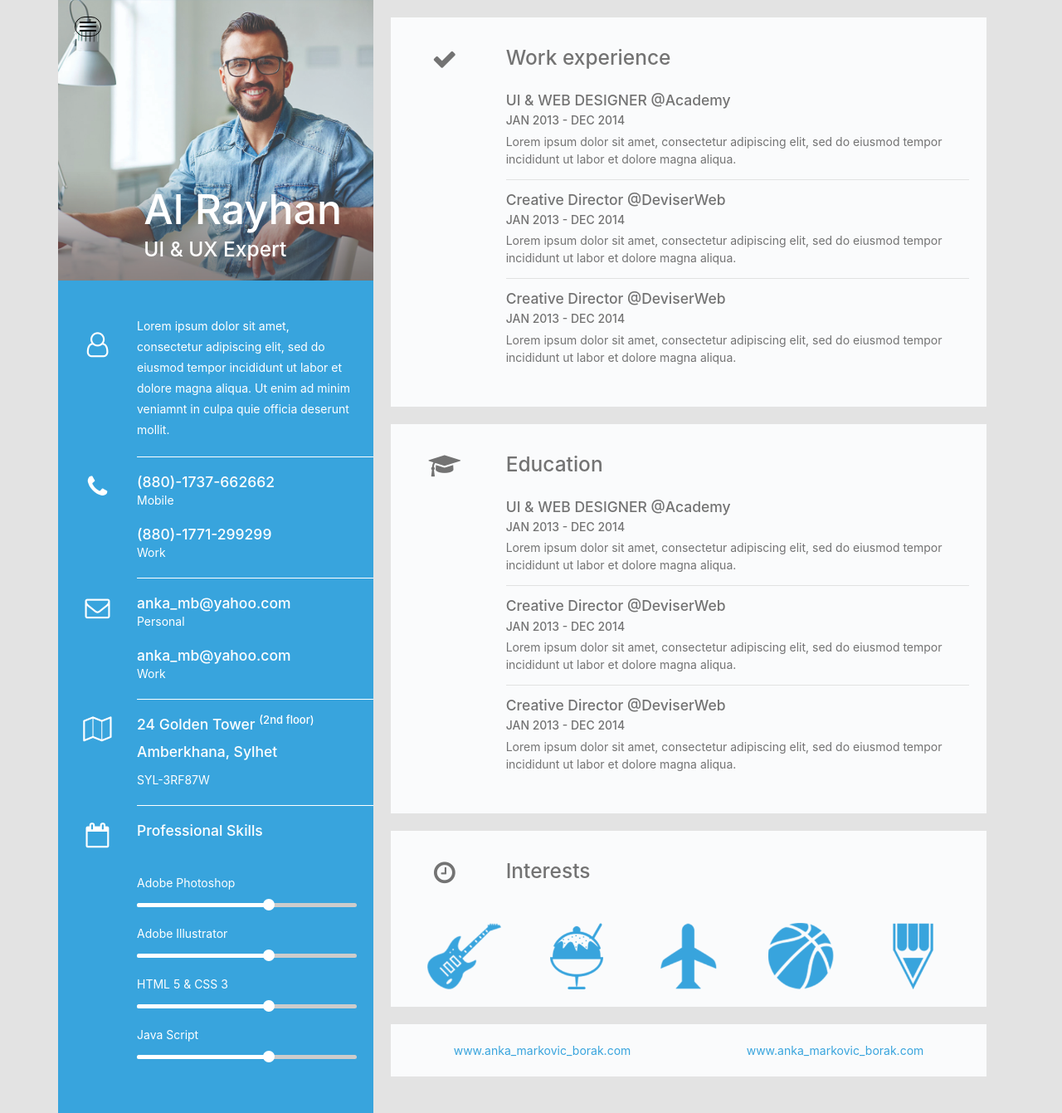
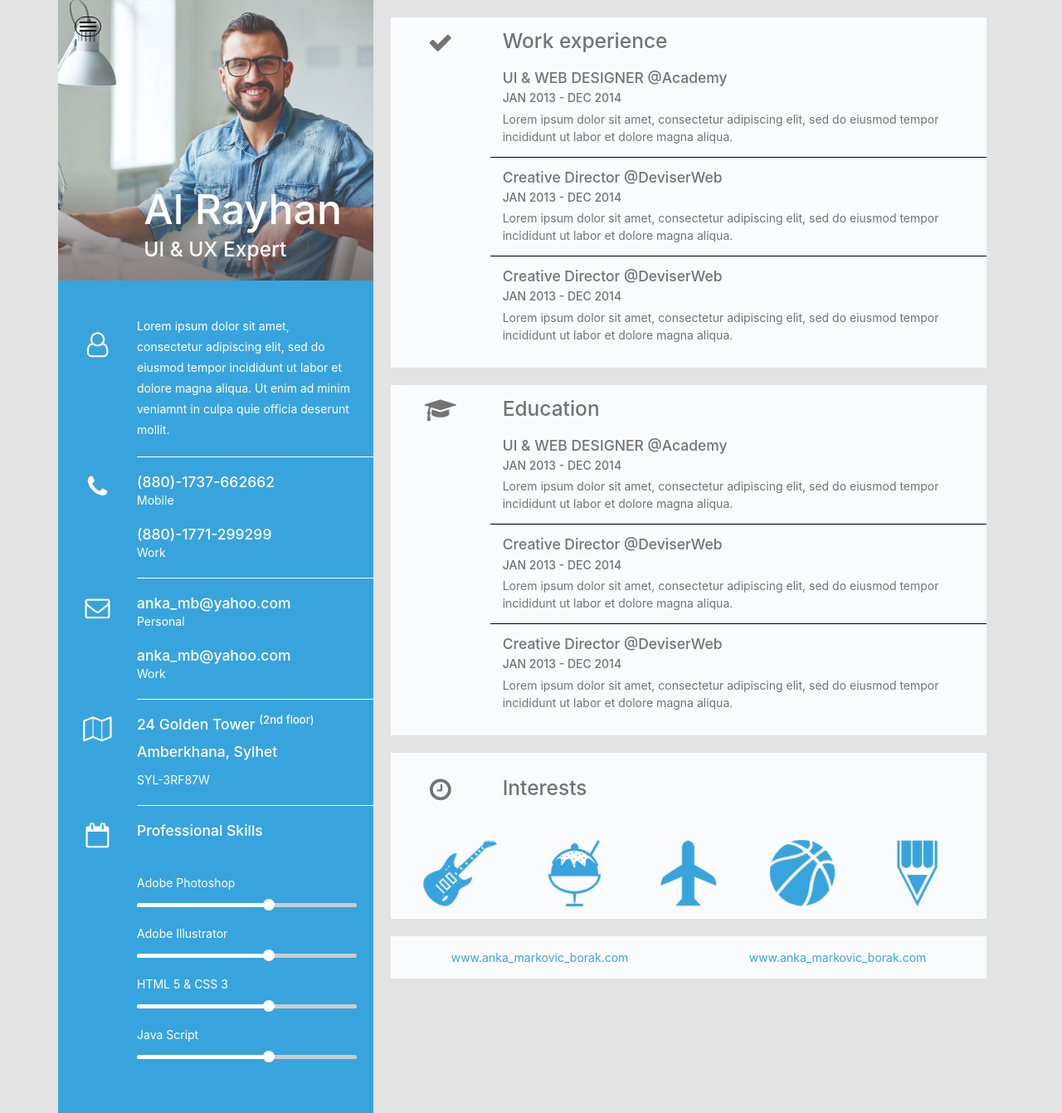
Before and after one commit to anka987/portfolio, a plain HTML site: page index.html in a window 1280 px wide. Shown: the top 1341 px of the page at 83% size. Drawn offline with Linux system fonts and the light colour scheme.

Commit message:
Sredjivanje strana

```diff
--- a/css/responsive.css
+++ b/css/responsive.css
@@ -1,6 +1,6 @@
 @media(min-width:400px){
 
-     .picture .name h1{
+    .picture .name h1{
         font-size: 50px;
     }
 
@@ -12,8 +12,9 @@
         font-size: 70px;
     }
 
-    .social{
-        padding: 20px;
+    .interests img{
+        margin: auto;
+        max-height: 60px;
     }
 
     .comments img{
--- a/css/style.css
+++ b/css/style.css
@@ -12,7 +12,7 @@ img{
 
 /****MENU*****/
 
-.menu{
+.vertical{
     position: relative;
 }
 
@@ -53,7 +53,7 @@ img{
     display: none;
 }
 
-.menu1{
+.menu{
     position: fixed;
     left: -120%;
     top: 0;
@@ -61,7 +61,7 @@ img{
     transition: 1s ease;
 }
 
-.menu1.active{
+.menu.active{
     left: 0px;
 }
 
@@ -72,7 +72,7 @@ img{
     min-width: 200px;
 }
 
-.menu1 .side-menu a{
+.menu .side-menu a{
     display: block;
     color: #fff;
     font-size: 20px;
@@ -168,8 +168,8 @@ img{
 }
 
 .info .email span a{
-   text-decoration: none;
-   color: #fff;
+    text-decoration: none;
+    color: #fff;
 }
 
 
@@ -213,13 +213,28 @@ img{
 /*****EXPERIENCE******/
 
 
+.experience{
+    color: #737373;
+    padding: 15px;
+}
+
+.experience .work .col-10{
+    border-bottom: 1px solid #000;
+}
+
+.experience .work:last-of-type .col-10{
+    border-bottom: none;
+}
+
+.experience .work h5{
+    padding-top: 14px;
+}
+
 
 
 /******WORK-TITLE***************/
 
-.experience{
-    color: #737373;
-}
+
 
 .work-title .fa{
     font-size: 30px;
@@ -238,6 +253,19 @@ img{
 
 .education{
     color: #737373;
+    padding: 15px;
+}
+
+.education .work h5{
+    padding-top: 14px;
+}
+
+.education .work .col-10{
+    border-bottom: 1px solid #000;
+}
+
+.education .work:last-of-type .col-10{
+    border-bottom: none;
 }
 
 
@@ -245,6 +273,7 @@ img{
 
 .interests{
     color: #737373;
+    padding: 15px;
 }
 
 .interests .fa{
@@ -253,13 +282,13 @@ img{
 
 .interests img{
     margin: auto;
-    max-height: 60px;
+    max-height: 40px;
 }
 
 /************SOCIAL***********************/
 
 .social{
-    padding: 10px;
+    padding: 15px;
 }
 
 .social a{
--- a/index.html
+++ b/index.html
@@ -29,7 +29,8 @@
     </head>
 
     <body style="background-color: #e3e3e3">
-        <nav class="menu1">
+        <!--VERTICAL MENU START-->
+        <nav class="menu">
             <ul class="side-menu list-unstyled">
                 <li>
                     <a href="#">Naslovna</a>
@@ -45,13 +46,14 @@
         <div class="menu-overlay">
 
         </div>
+        <!--VERTICAL MENU END-->
+
         <div class="container">
-
             <!--MAIN START-->
             <main>
                 <!--DIV CLASS="ROW" START-->
                 <div class="row">
-                    <div class="col-lg-5 col-xl-4 pr-0 pl-0 mb-4 mb-lg-0 menu">
+                    <div class="col-lg-5 col-xl-4 pr-0 pl-0 mb-4 mb-lg-0 vertical"> <!--klasa vertical je za vertikalni meni-->
 
                         <div class="toggle-menu">
                             <span></span>
@@ -180,29 +182,29 @@
                     </div>
 
                     <div class="col-lg-7 col-xl-8  p-0 p-lg-3 p-xl-4">
+
                         <!--SECTION EXPERIENCE START-->
-                        <section class="experience p-4 mb-4"  style="background-color: #fafbfc">
-                            <article class="work-title mb-4 pt-3">
+                        <section class="experience mb-4"  style="background-color: #fafbfc">
+                            <article class="work-title">
                                 <div class="row">
                                     <div class="col-2 text-center">
                                         <span class="fa fa-check"></span>
                                     </div>
                                     <div class="col-10">
-                                        <h3>Work experience</h3>
+                                        <h3 class="mb-4">Work experience</h3>
                                     </div>
                                 </div>
                             </article>
                             <article class="work">
                                 <div class="row d-flex justify-content-end">
                                     <div class="col-10">
-                                        <h5>UI & WEB DESIGNER @Academy</h5>
+                                        <h5 class="pt-0">UI & WEB DESIGNER @Academy</h5>
                                         <h6>JAN 2013 - DEC 2014</h6>
                                         <p>
                                             Lorem ipsum dolor sit amet, consectetur adipiscing elit,
                                             sed do eiusmod tempor incididunt ut labor et dolore magna
                                             aliqua.
                                         </p>
-                                        <hr>
                                     </div>
                                 </div>
                             </article>
@@ -216,13 +218,12 @@
                                             sed do eiusmod tempor incididunt ut labor et dolore magna
                                             aliqua.
                                         </p>
-                                        <hr>
                                     </div>
                                 </div>
                             </article>
                             <article class="work">
                                 <div class="row d-flex justify-content-end">
-                                    <div class="col-10 mb-3">
+                                    <div class="col-10">
                                         <h5>Creative Director @DeviserWeb</h5>
                                         <h6>JAN 2013 - DEC 2014</h6>
                                         <p>
@@ -236,28 +237,27 @@
                         </section><!--SECTION EXPERIENCE END-->
 
                         <!--SECTION EDUCATION START-->
-                        <section class="education p-4 mb-3 mb-4"  style="background-color: #fafbfc">
-                            <article class="work-title mb-4 pt-3">
+                        <section class="education mb-4"  style="background-color: #fafbfc">
+                            <article class="work-title">
                                 <div class="row">
                                     <div class="col-2 text-center">
                                         <span class="fa fa-graduation-cap"></span>
                                     </div>
                                     <div class="col-10">
-                                        <h3>Education</h3>
+                                        <h3 class="mb-4">Education</h3>
                                     </div>
                                 </div>
                             </article>
                             <article class="work">
                                 <div class="row d-flex justify-content-end">
                                     <div class="col-10">
-                                        <h5>UI & WEB DESIGNER @Academy</h5>
+                                        <h5 class="pt-0">UI & WEB DESIGNER @Academy</h5>
                                         <h6>JAN 2013 - DEC 2014</h6>
                                         <p>
                                             Lorem ipsum dolor sit amet, consectetur adipiscing elit,
                                             sed do eiusmod tempor incididunt ut labor et dolore magna
                                             aliqua.
                                         </p>
-                                        <hr>
                                     </div>
                                 </div>
                             </article>
@@ -271,13 +271,12 @@
                                             sed do eiusmod tempor incididunt ut labor et dolore magna
                                             aliqua.
                                         </p>
-                                        <hr>
                                     </div>
                                 </div>
                             </article>
                             <article class="work">
                                 <div class="row d-flex justify-content-end">
-                                    <div class="col-10 mb-3">
+                                    <div class="col-10">
                                         <h5>Creative Director @DeviserWeb</h5>
                                         <h6>JAN 2013 - DEC 2014</h6>
                                         <p>
@@ -290,7 +289,8 @@
                             </article>
                         </section><!--SECTION EDUCATION END-->
 
-                        <section class="interests p-4 mb-4"  style="background-color: #fafbfc">
+                        <!--SECTION INTERESTS START-->
+                        <section class="interests mb-4"  style="background-color: #fafbfc">
                             <article class="pt-3">
                                 <div class="row">
                                     <div class="col-2 text-center">
@@ -301,8 +301,8 @@
                                     </div>
                                 </div>
                             </article>
-                            <article>    <!--SREDITI SLIKE NA REZOLUCIJAMA DO 576PX-->
-                                <div class="row no-gutters align-items-center">
+                            <article>
+                                <div class="row no-gutters">
                                     <div class="col">
                                         <img src="img/guitar.png" alt=""/>
                                     </div>
@@ -320,10 +320,10 @@
                                     </div>
                                 </div>
                             </article>
-                        </section>
+                        </section><!--SECTION INTERESTS END-->
 
                         <!--SECTION SOCIAL START-->
-                        <section class="social p-4"  style="background-color: #fafbfc">
+                        <section class="social mb-4"  style="background-color: #fafbfc">
                             <div class="row">
                                 <div class="col-md-6 d-flex justify-content-around">
                                     <a href="https://www.google.rs" target="_blank">www.anka_markovic_borak.com</a>
--- a/js/main.js
+++ b/js/main.js
@@ -4,13 +4,13 @@ $(document).ready(function () {
 
     $('.toggle-menu').click(function(){
         $('.menu-overlay').fadeIn();
-        $('.menu1').addClass('active');
+        $('.menu').addClass('active');
         $('body').addClass('inactive');
     });
 
     $('.menu-overlay').click(function(){
         $(this).fadeOut();
-        $('.menu1').removeClass('active');
+        $('.menu').removeClass('active');
         $('body').removeClass('inactive');
     });
 
```
Also changed, not shown: cover-letter.html (+2 -2 lines), portfolio.html (+2 -2 lines), single.html (+2 -2 lines).
